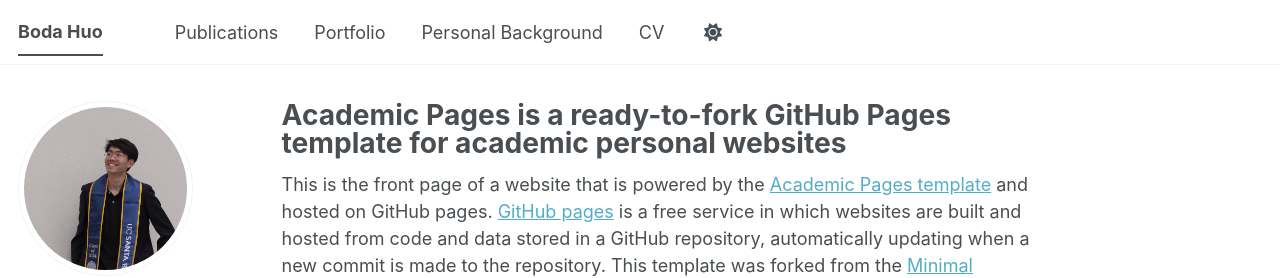
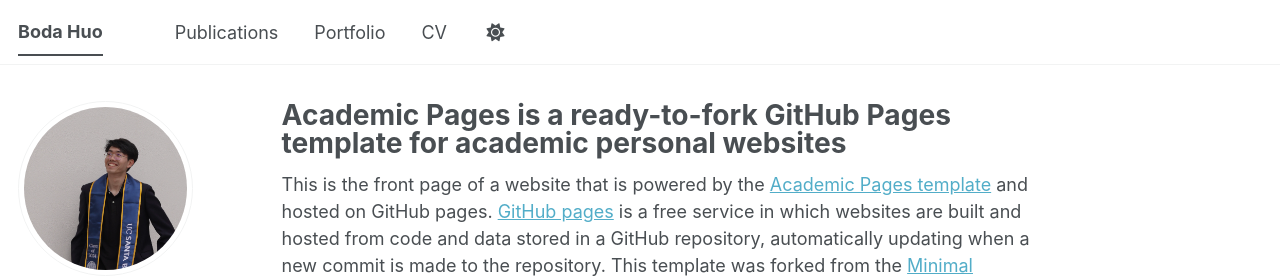
Before and after one commit to bodahuo/bodahuo.github.io, a Jekyll site: the page built from _pages/about.md, in a window 1280 px wide. Shown: the top 278 px of the page. Built offline with Jekyll 4.4.1, drawn with Linux system fonts in a browser that asks for light colours; some web fonts are replaced; a script bundle is joined from its source files by our own code; library files that are not in the unit come from our copies.

Commit message:
Rename 'Personal Background' to 'CV' and modify links
Updated navigation titles and commented out CV JSON link.

```diff
--- a/_data/navigation.yml
+++ b/_data/navigation.yml
@@ -23,11 +23,11 @@ main:
   # - title: "Blog Posts"
   #  url: /year-archive/
 
-  - title: "Personal Background"
+  - title: "CV"
     url: /cv/
 
-  - title: "CV"
-    url: /cv-json/
+  #- title: "CV"
+  #  url: /cv-json/
 
   # - title: "Guide"
   #  url: /markdown/
```
